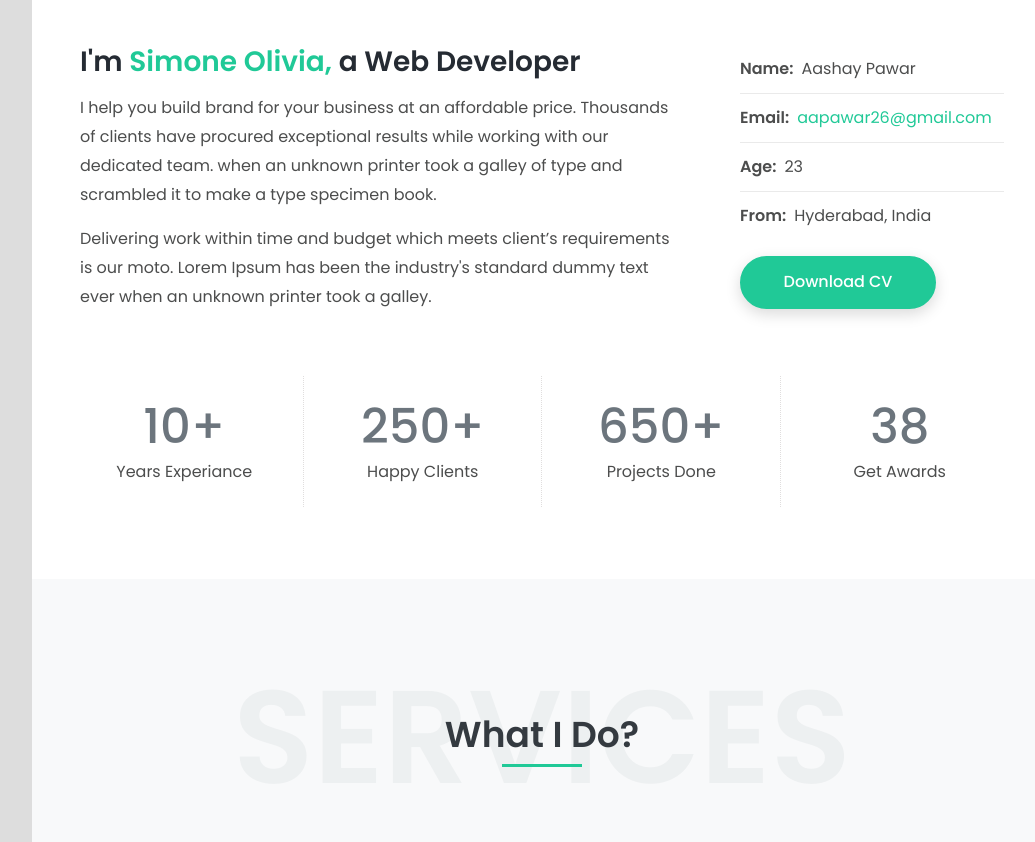
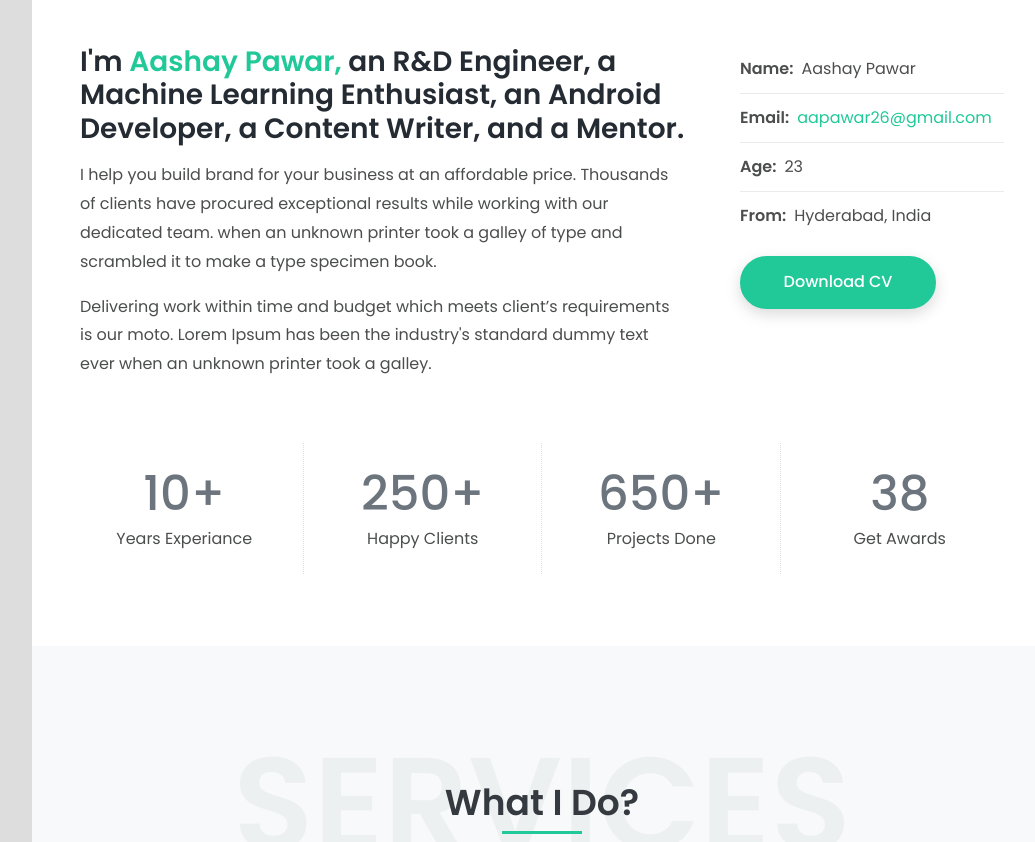
Before and after one commit to aashaypawar/aashaypawar.github.io, a plain HTML site: page index.html in a window 1280 px wide. Shown: the part 1047-1889 px from the top of the page, without its empty margins (228-1263 px from the left). Drawn offline with Linux system fonts and the light colour scheme.

Commit message:
Update index.html

```diff
--- a/index.html
+++ b/index.html
@@ -129,7 +129,7 @@
 
         <div class="row">
           <div class="col-lg-8 text-center text-lg-left">
-            <h2 class="text-7 font-weight-600 mb-3">I'm <span class="text-primary">Simone Olivia,</span> a Web Developer</h2>
+            <h2 class="text-7 font-weight-600 mb-3">I'm <span class="text-primary">Aashay Pawar,</span> an R&D Engineer, a Machine Learning Enthusiast, an Android Developer, a Content Writer, and a Mentor. </h2>
             <p>I help you build brand for your business at an affordable price. Thousands of clients have procured exceptional results while working with our dedicated team. when an unknown printer took a galley of type and scrambled it to make a type specimen book.</p>
             <p>Delivering work within time and budget which meets client’s requirements is our moto. Lorem Ipsum has been the industry's standard dummy text ever when an unknown printer took a galley.</p>
           </div>
```
